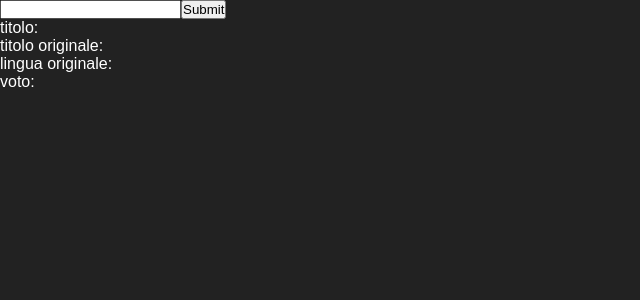
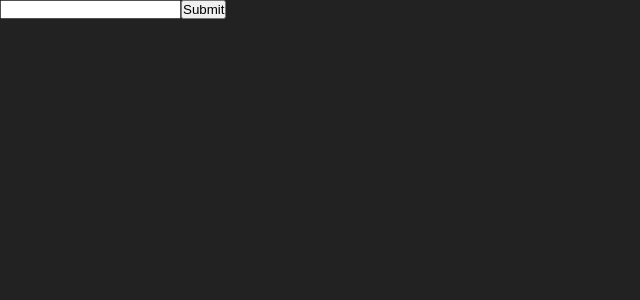
Before and after one commit to Mikee282828/vite-boolflix, a Vue app: page / in a window 1280 px wide. Shown: the top 300 px of the page, without its empty margins (0-640 px from the left). Built offline with nearby package versions, Linux system fonts and the light colour scheme.

Commit message:
m1 - store fix

```diff
--- a/src/App.vue
+++ b/src/App.vue
@@ -26,7 +26,7 @@ export default {
       axios
         .request(options)
         .then((response)=> {
-          this.store = response.data.results;
+          this.store.searchFilm = response.data.results;
         })
         .catch(function (error) {
           console.error(error);
@@ -58,7 +58,7 @@ export default {
     <button @click="searchMovie()">Submit</button>
   </div>
 
-  <div class="movie" v-for="element in store">
+  <div class="movie" v-for="element in store.searchFilm" v-show="store.searchFilm!=[]">
     titolo: {{ element.title }} <br>
     titolo originale: {{ element.original_title }} <br>
     lingua originale: {{ element.original_language }} <br>
```
